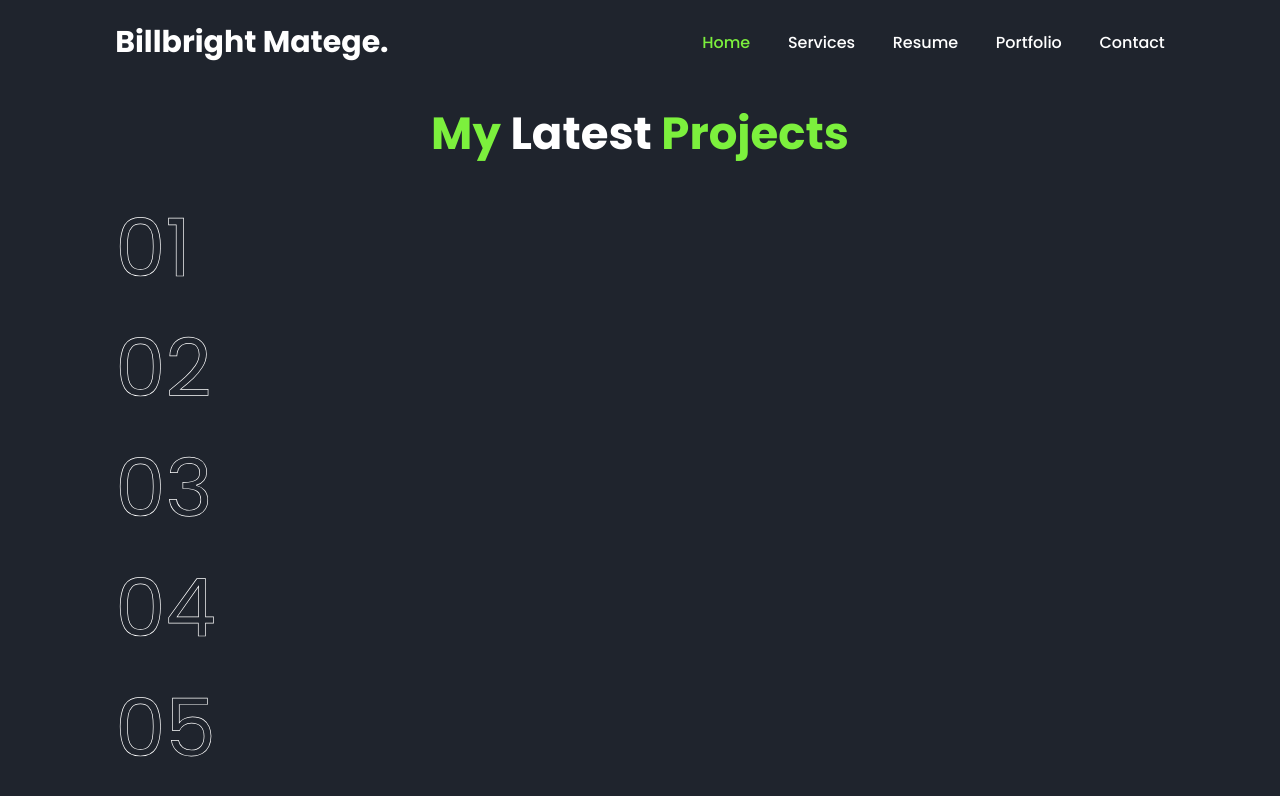
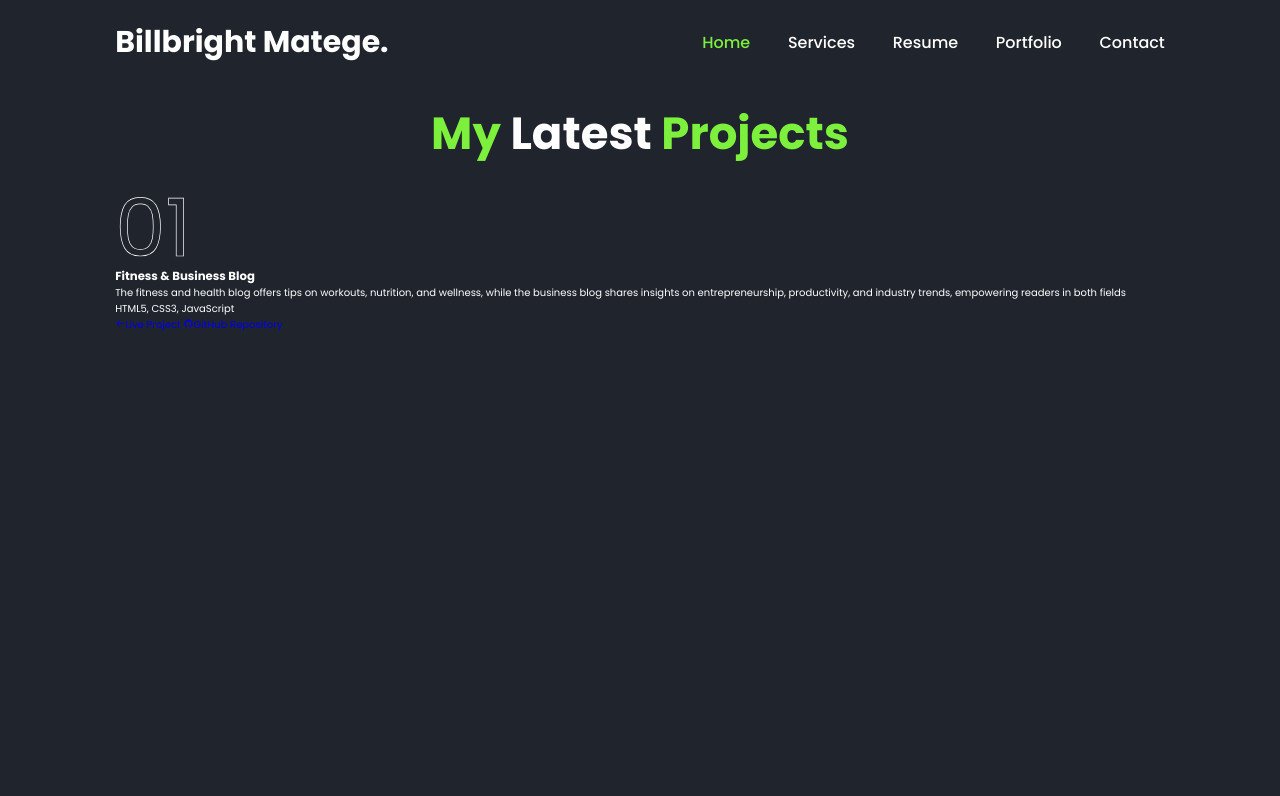
Before and after one commit to BcodezMUJJE/Billbright_Matege, a plain HTML site: page index.html in a window 1280 px wide. Drawn offline with nearby package versions, Linux system fonts and the light colour scheme.

Commit message:
more has been added

```diff
--- a/css/styles.css
+++ b/css/styles.css
@@ -514,15 +514,15 @@ section.active {
 
 .porforlio-container {
     display: grid;
-    grid-template-columns: repeat(2, 1fr));
+    grid-template-columns: repeat((2, 1fr));
     gap: 3rem;
 }
 
-.portfolio-detail {
+.portfolio-details {
     display: none;
 }
 
-.portfolio-detail.active {
+.portfolio-details.active {
     display: block;
 }
 
@@ -530,5 +530,5 @@ section.active {
     font-size: 8rem;
     -webkit-text-stroke: .07rem var(--white-color);
     color: transparent;
-    list-height: 1;
+    line-height: 1;
 }
--- a/index.html
+++ b/index.html
@@ -422,10 +422,22 @@
     <!-- PORTFOLIO SESSION start -->
     <section class="portfolio active">
         <h2 class="heading"><span>My</span> Latest <span>Projects</span></h2>
-        <div class="portfolio-contauner">
+        <div class="portfolio-container">
             <div class="portfolio-box">
                 <div class="portfolio-details active">
                     <p class="numb">01</p>
+                    <h3>Fitness & Business Blog</h3>
+                    <p>The fitness and health blog offers tips on workouts, nutrition, and wellness, while the business
+                        blog shares insights on entrepreneurship, productivity,
+                        and industry trends, empowering readers in both fields
+                    </p>
+                    <div class="tech">
+                        <p>HTML5, CSS3, JavaScript</p>
+                    </div>
+                    <div class="live-github">
+                        <a href="#"><i class='bx bx-arrow-back'></i><span>Live Project</span></a>
+                        <a href="#"><i class='bx bxl-github'></i><span>GitHub Repository</span></a>
+                    </div>
                 </div>
                 <div class="portfolio-details">
                     <p class="numb">02</p>
```
